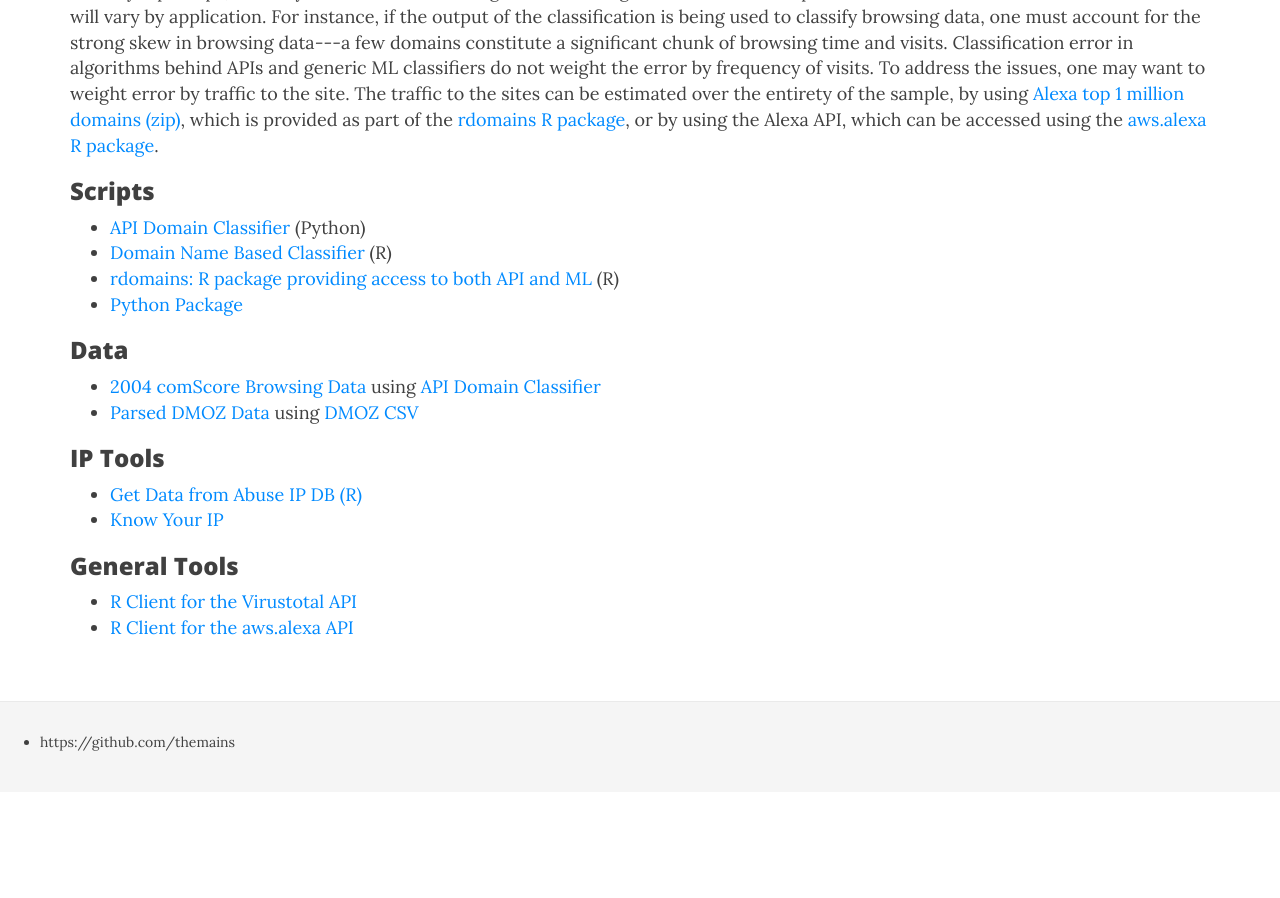
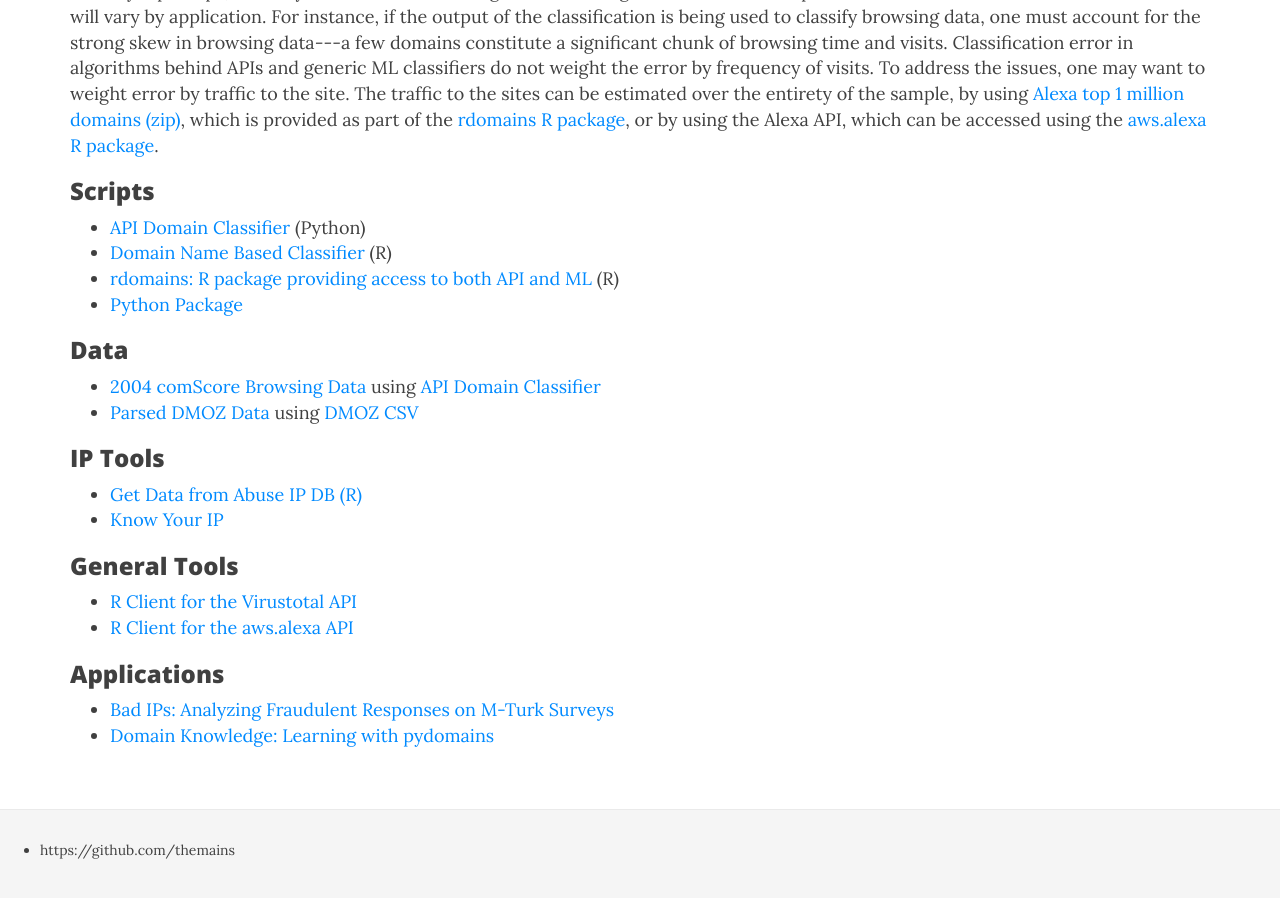
Before and after one commit to themains/themains.github.io, a Jekyll site: the page built from index.html, in a window 1280 px wide and 900 px high, scrolled down 651 px. Built offline with Jekyll 4.4.1, drawn with Linux system fonts in a browser that asks for light colours; nearby versions of some CDN libraries; library files that are not in the unit come from our copies; before the commit the page ends 1443 px from its top, so only the background shows below that.

Commit message:
index and layout

```diff
--- a/_layouts/default.html
+++ b/_layouts/default.html
@@ -18,6 +18,7 @@
 	        	<li class = "navlinks-container"><a href="https://themains.github.io/index.html#domain_classifier">Domain Classification</a></li>
         		<li class = "navlinks-container"><a href="https://themains.github.io/index.html#ip_tools">IP Tools</a></li>
         		<li class = "navlinks-container"><a href="https://themains.github.io/index.html#other_tools">Other Tools</a></li>
+        		<li class = "navlinks-container"><a href="https://themains.github.io/index.html#applications">Applications</a></li>
 	    	</ul>
 	    </div>
 			<div class="container">
--- a/index.html
+++ b/index.html
@@ -56,5 +56,11 @@
 		<li><a href = "https://github.com/cloudyr/aws.alexa">R Client for the aws.alexa API</a></li>
 	</ul>
 
+<a name = "applications"></a>
+<h3>Applications</h3>
+	<ul>
+		<li><a href = "https://github.com/themains/mturk_turk">Bad IPs: Analyzing Fraudulent Responses on M-Turk Surveys</a></li>
+		<li><a href = "https://github.com/themains/domain_knowledge">Domain Knowledge: Learning with pydomains</a></li>
+	</ul>
 
 </div><!-- /.blurb -->
```
Also changed, not shown: 1 other file.
